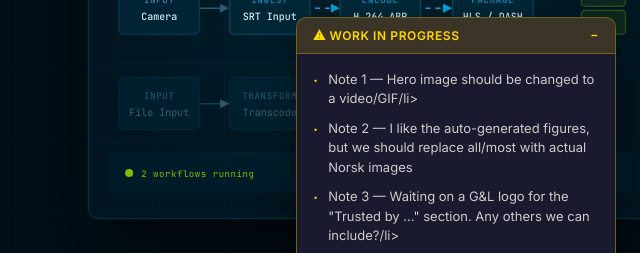
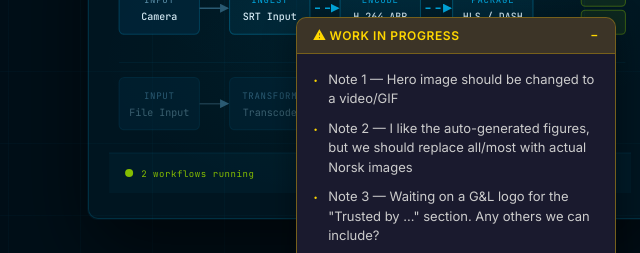
Before and after one commit to id3as/norskvideo.github.io, a plain HTML site: page v5-consolidated/index.html in a window 1280 px wide. Shown: the part 361-614 px from the top of the page, 640-1280 px from the left. Drawn offline with Linux system fonts and the light colour scheme.

Commit message:
Fix malformed closing tags in WIP panel notes
Co-Authored-By: Claude Sonnet 4.6 <noreply@anthropic.com>

```diff
--- a/v5-consolidated/index.html
+++ b/v5-consolidated/index.html
@@ -2419,9 +2419,9 @@ footer {
   </div>
   <div id="wip-body">
     <ul>
-      <li>Note 1 — Hero image should be changed to a video/GIF/li>
+      <li>Note 1 — Hero image should be changed to a video/GIF</li>
       <li>Note 2 — I like the auto-generated figures, but we should replace all/most with actual Norsk images</li>
-      <li>Note 3 — Waiting on a G&L logo for the "Trusted by ..." section. Any others we can include?/li>
+      <li>Note 3 — Waiting on a G&amp;L logo for the "Trusted by ..." section. Any others we can include?</li>
       <li>Note 4 - Need to change reference to Swagger in the "Build. Run. Connect." section</li>
       <li>Note 5 - Do we remove the reference to AMD Alveo</li>
     </ul>
```
